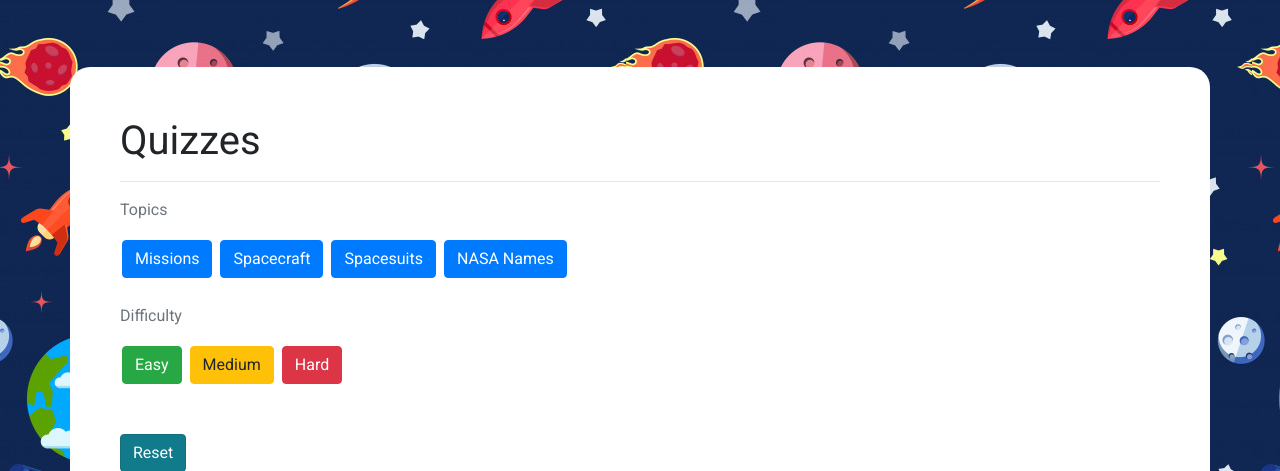
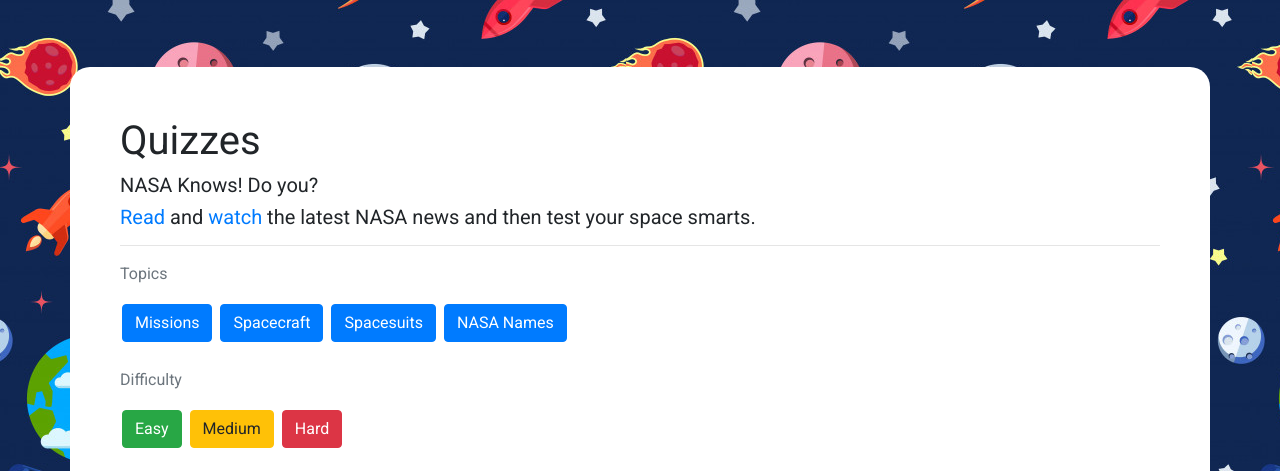
Before and after one commit to jakecupani/INFM603, a Django app: page /quiz/ in a window 1280 px wide. Shown: the part 97-568 px from the top of the page. Run offline with Django 3.2, Linux system fonts and the light colour scheme; data comes from the database, SQL or seed files in the repository.

Commit message:
Update quiz.html

```diff
--- a/nasaswyk/quiz/templates/quiz.html
+++ b/nasaswyk/quiz/templates/quiz.html
@@ -36,6 +36,9 @@
 <div class="jumbotron">
   <div class="container main-content">
     <h1>Quizzes</h1>
+    <h5>NASA Knows! Do you?</h5>
+    <h5><a href="https://www.nasa.gov/audience/forstudents/5-8/features/nasa-knows/index.html">Read</a> and
+    <a href="https://www.youtube.com/watch?v=vl6jn-DdafM&feature=emb_logo">watch</a> the latest NASA news and then test your space smarts.</h5>
     <hr>
 
     <div class="filters">
```
